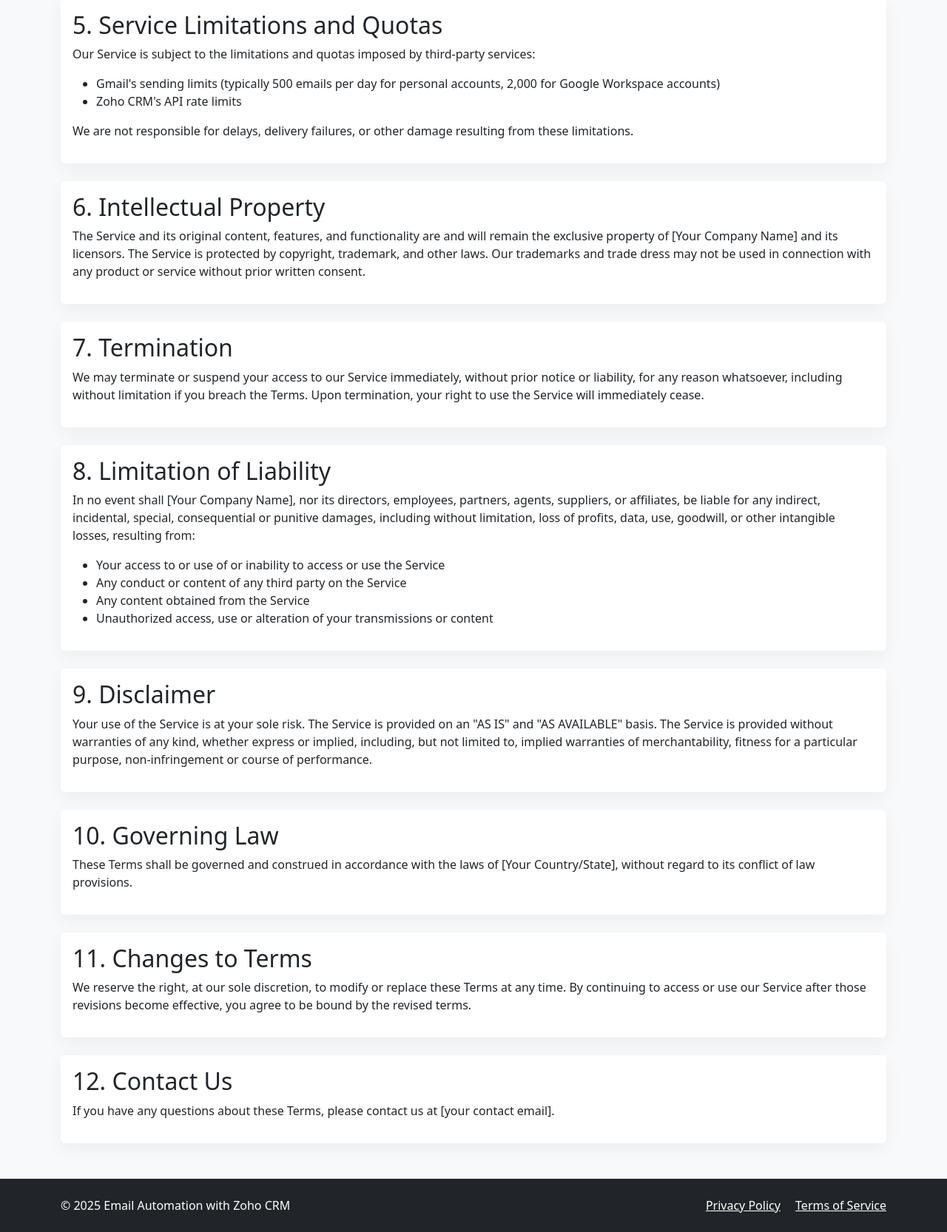
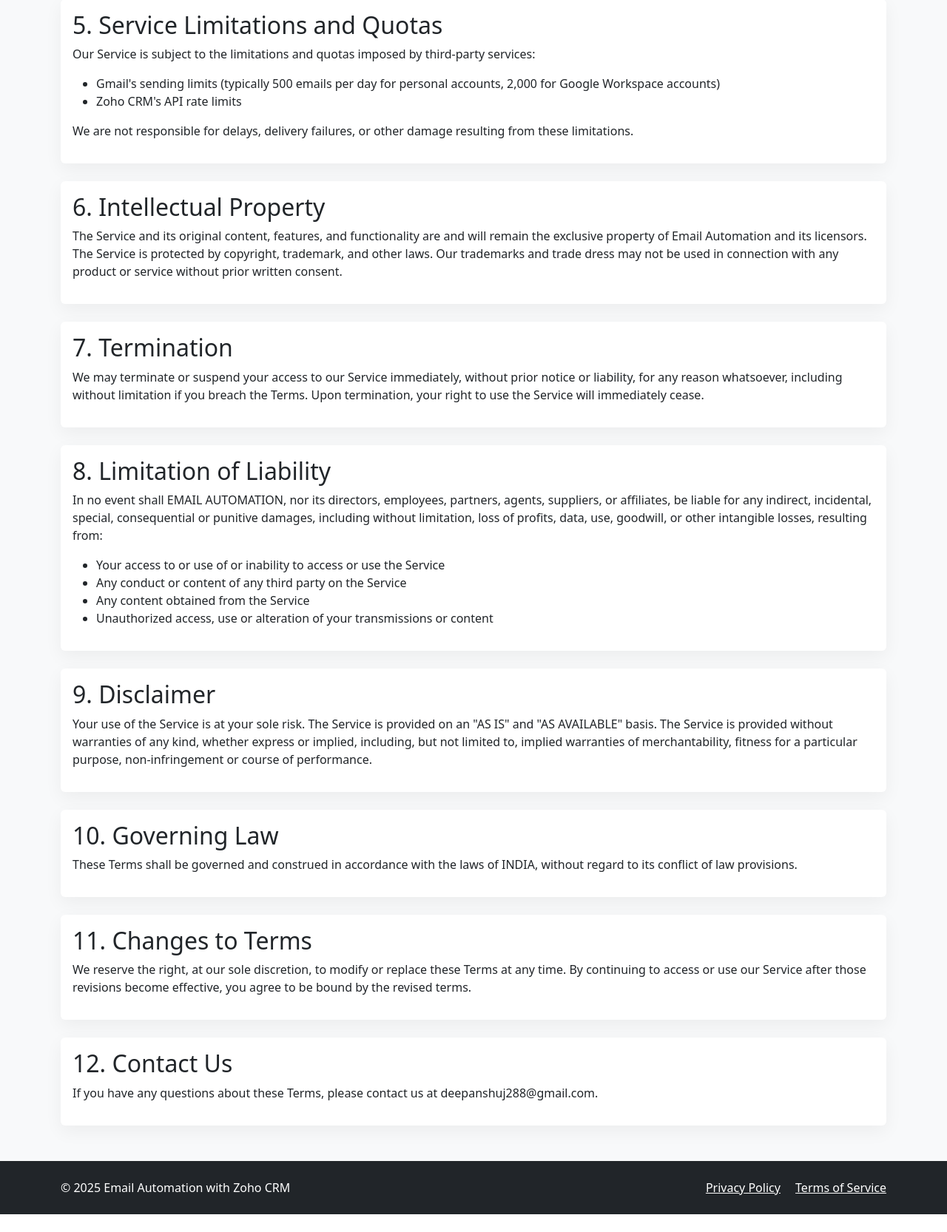
Before and after one commit to fltdeep007/zohoCrmAutomation, a Flask app: page /terms-of-service in a window 1280 px wide. Shown: the part 1091-2757 px from the top of the page at 74% size. After the commit the page ends 2733 px from the top, so only its background shows below. Run offline with Flask 3, Linux system fonts and the light colour scheme; some libraries are stand-ins or nearby versions.

Commit message:
Updated privacy policy and terms

```diff
--- a/templates/privacy_policy.html
+++ b/templates/privacy_policy.html
@@ -183,7 +183,7 @@
                 <li>Withdraw consent for using your data at any time</li>
                 <li>Request a copy of your data in a structured, machine-readable format</li>
             </ul>
-            <p>To exercise these rights, please contact us at [your contact email].</p>
+            <p>To exercise these rights, please contact us at deepanshuj288@gmail.com.</p>
         </div>
     </div>
 
@@ -197,7 +197,7 @@
     <div class="card mb-4">
         <div class="card-body">
             <h2 class="card-title">8. Contact Us</h2>
-            <p>If you have any questions about this Privacy Policy, please contact us at [your contact email].</p>
+            <p>If you have any questions about this Privacy Policy, please contact us at deepanshuj288@gmail.com.</p>
         </div>
     </div>
 </div>
--- a/templates/terms_of_service.html
+++ b/templates/terms_of_service.html
@@ -157,7 +157,7 @@
     <div class="card mb-4">
         <div class="card-body">
             <h2 class="card-title">6. Intellectual Property</h2>
-            <p>The Service and its original content, features, and functionality are and will remain the exclusive property of [Your Company Name] and its licensors. The Service is protected by copyright, trademark, and other laws. Our trademarks and trade dress may not be used in connection with any product or service without prior written consent.</p>
+            <p>The Service and its original content, features, and functionality are and will remain the exclusive property of Email Automation and its licensors. The Service is protected by copyright, trademark, and other laws. Our trademarks and trade dress may not be used in connection with any product or service without prior written consent.</p>
         </div>
     </div>
 
@@ -171,7 +171,7 @@
     <div class="card mb-4">
         <div class="card-body">
             <h2 class="card-title">8. Limitation of Liability</h2>
-            <p>In no event shall [Your Company Name], nor its directors, employees, partners, agents, suppliers, or affiliates, be liable for any indirect, incidental, special, consequential or punitive damages, including without limitation, loss of profits, data, use, goodwill, or other intangible losses, resulting from:</p>
+            <p>In no event shall EMAIL AUTOMATION, nor its directors, employees, partners, agents, suppliers, or affiliates, be liable for any indirect, incidental, special, consequential or punitive damages, including without limitation, loss of profits, data, use, goodwill, or other intangible losses, resulting from:</p>
             <ul>
                 <li>Your access to or use of or inability to access or use the Service</li>
                 <li>Any conduct or content of any third party on the Service</li>
@@ -191,7 +191,7 @@
     <div class="card mb-4">
         <div class="card-body">
             <h2 class="card-title">10. Governing Law</h2>
-            <p>These Terms shall be governed and construed in accordance with the laws of [Your Country/State], without regard to its conflict of law provisions.</p>
+            <p>These Terms shall be governed and construed in accordance with the laws of INDIA, without regard to its conflict of law provisions.</p>
         </div>
     </div>
 
@@ -205,7 +205,7 @@
     <div class="card mb-4">
         <div class="card-body">
             <h2 class="card-title">12. Contact Us</h2>
-            <p>If you have any questions about these Terms, please contact us at [your contact email].</p>
+            <p>If you have any questions about these Terms, please contact us at deepanshuj288@gmail.com.</p>
         </div>
     </div>
 </div>
```
